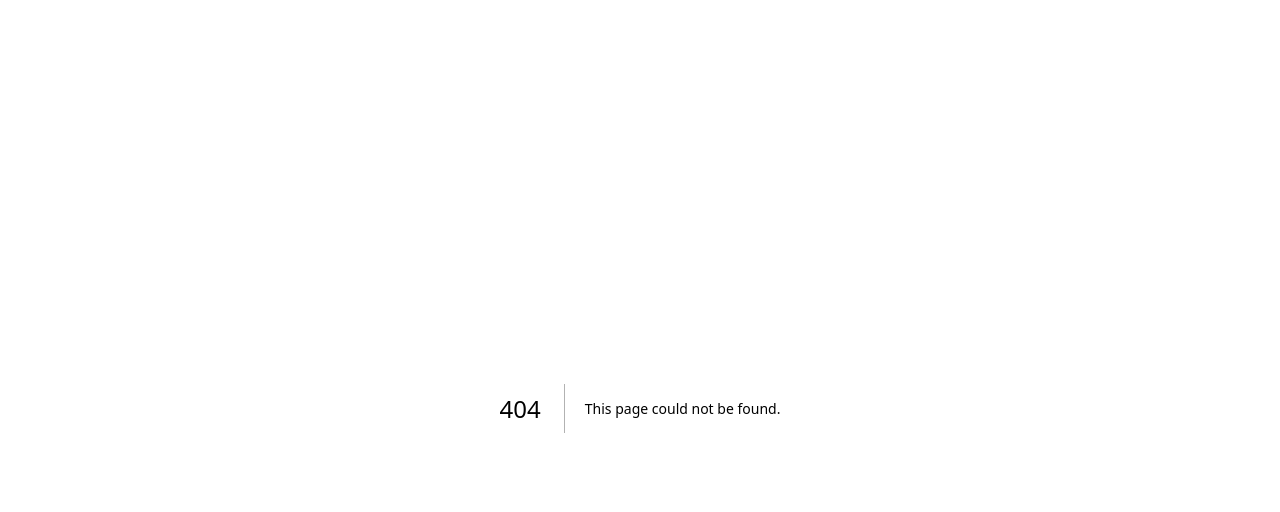
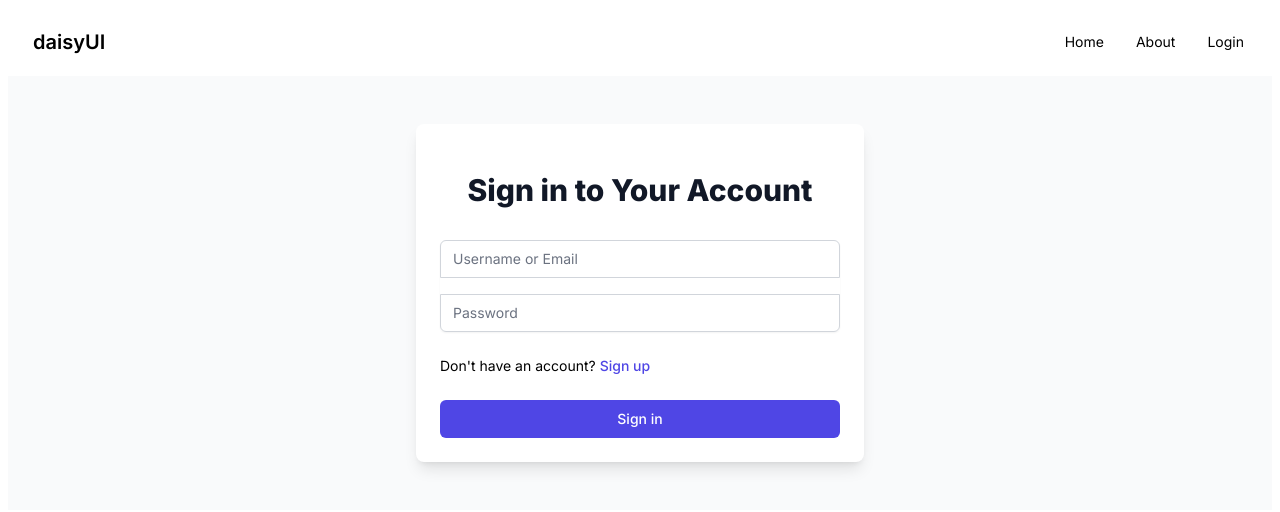
Before and after one commit to MehediMubin/flat-share-client, a Next.js app: page /login in a window 1280 px wide. Before the commit this address had no page. Shown: the top 512 px of the page. Built offline with nearby package versions, Linux system fonts and the light colour scheme.

Commit message:
implemented login

```diff
--- a/package.json
+++ b/package.json
@@ -12,6 +12,7 @@
     "next": "14.2.3",
     "react": "^18",
     "react-dom": "^18",
+    "react-hook-form": "^7.51.5",
     "react-icons": "^5.2.1"
   },
   "devDependencies": {
--- /dev/null
+++ b/src/app/login/page.tsx
@@ -0,0 +1,125 @@
+"use client";
+import Header from "@/components/Header";
+import Link from "next/link";
+import { useParams, useRouter } from "next/navigation";
+import React, { useEffect, useState } from "react";
+import { useForm } from "react-hook-form";
+
+const Page = () => {
+   const router = useRouter();
+   const { from } = useParams();
+   const { register, watch, handleSubmit } = useForm();
+   const [inputType, setInputType] = useState("username");
+   const watchUsernameOrEmail = watch("usernameOrEmail");
+
+   useEffect(() => {
+      setInputType(watchUsernameOrEmail?.includes("@") ? "email" : "username");
+   }, [watchUsernameOrEmail]);
+
+   const onSubmit = async (data) => {
+      const newData = {
+         [inputType]: data.usernameOrEmail,
+         password: data.password,
+      };
+      console.log(newData);
+
+      try {
+         const response = await fetch("http://localhost:5000/api/login", {
+            method: "POST",
+            headers: {
+               "Content-Type": "application/json",
+            },
+            body: JSON.stringify(newData),
+         });
+
+         const responseData = await response.json();
+         const token = responseData.data.token;
+         console.log(token);
+
+         localStorage.setItem("token", token);
+         if (Array.isArray(from)) {
+            router.push(from[0]);
+         } else if (from) {
+            router.push(from);
+         } else {
+            router.push("/");
+         }
+      } catch (error) {
+         console.error(
+            "There has been a problem with your fetch operation:",
+            error
+         );
+      }
+   };
+
+   return (
+      <div>
+         <Header />
+         <div className="h-screen-16 flex items-center justify-center bg-gray-50 py-12 px-4 sm:px-6 lg:px-8">
+            <div className="max-w-md w-full space-y-8 shadow-lg p-6 rounded-lg bg-white">
+               <div>
+                  <h2 className="mt-6 text-center text-3xl font-extrabold text-gray-900">
+                     Sign in to Your Account
+                  </h2>
+               </div>
+               <form
+                  onSubmit={handleSubmit(onSubmit)}
+                  className="mt-8 space-y-6"
+               >
+                  <div className="rounded-md shadow-sm space-y-4">
+                     <div>
+                        <label htmlFor="usernameOrEmail" className="sr-only">
+                           Username or Email
+                        </label>
+                        <input
+                           {...register("usernameOrEmail")}
+                           id="usernameOrEmail"
+                           type="text"
+                           autoComplete="username email"
+                           required
+                           className="appearance-none rounded-none relative block w-full px-3 py-2 border border-gray-300 placeholder-gray-500 text-gray-900 rounded-t-md focus:outline-none focus:ring-indigo-500 focus:border-indigo-500 focus:z-10 sm:text-sm"
+                           placeholder="Username or Email"
+                        />
+                     </div>
+                     <div>
+                        <label htmlFor="password" className="sr-only">
+                           Password
+                        </label>
+                        <input
+                           {...register("password")}
+                           id="password"
+                           type="password"
+                           autoComplete="current-password"
+                           required
+                           className="appearance-none rounded-none relative block w-full px-3 py-2 border border-gray-300 placeholder-gray-500 text-gray-900 rounded-b-md focus:outline-none focus:ring-indigo-500 focus:border-indigo-500 focus:z-10 sm:text-sm"
+                           placeholder="Password"
+                        />
+                     </div>
+                  </div>
+
+                  <div className="text-sm">
+                     Don&apos;t have an account?{" "}
+                     <Link
+                        className="font-medium text-indigo-600 hover:text-indigo-500"
+                        href="/register"
+                     >
+                        Sign up
+                     </Link>
+                  </div>
+
+                  <div>
+                     <button
+                        type="submit"
+                        className="group relative w-full flex justify-center py-2 px-4 border border-transparent text-sm font-medium rounded-md text-white bg-indigo-600 hover:bg-indigo-700 focus:outline-none focus:ring-2 focus:ring-offset-2 focus:ring-indigo-500"
+                     >
+                        Sign in
+                     </button>
+                  </div>
+               </form>
+            </div>
+         </div>
+      </div>
+   );
+};
+
+export default Page;
--- a/src/components/Header.tsx
+++ b/src/components/Header.tsx
@@ -33,9 +33,11 @@ const Header = () => {
                   <li>
                      <Link href="/">Home</Link>
                   </li>
-
                   <li>
                      <Link href="/about">About</Link>
+                  </li>
+                  <li>
+                     <Link href="/login">Login</Link>
                   </li>
                </ul>
             </div>
@@ -50,6 +52,9 @@ const Header = () => {
                   <li>
                      <Link href="/about">About</Link>
                   </li>
+                  <li>
+                     <Link href="/login">Login</Link>
+                  </li>
                </ul>
             </div>
          </div>
```
Also changed, not shown: 1 other file (tests, documents, lock files or other folders).
